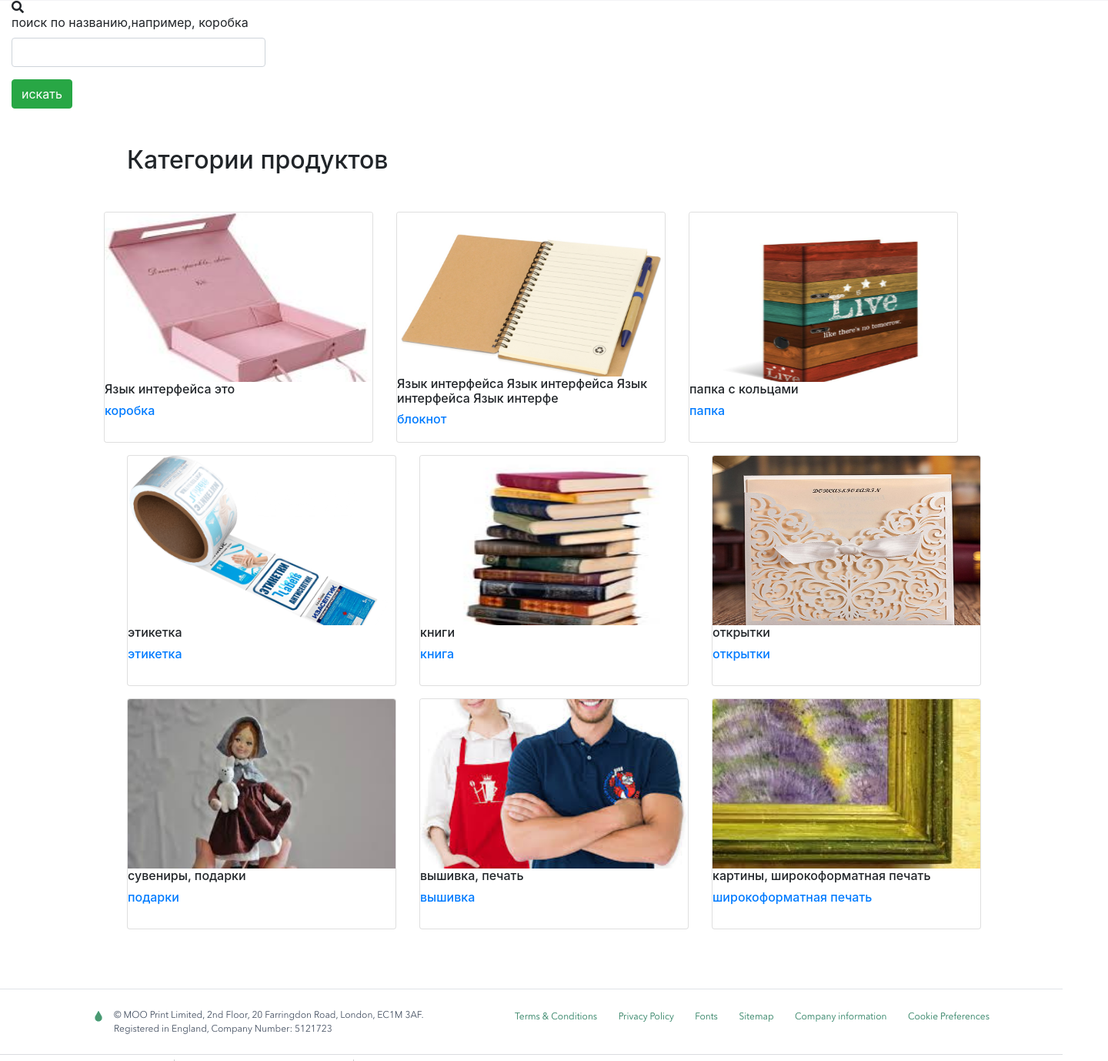
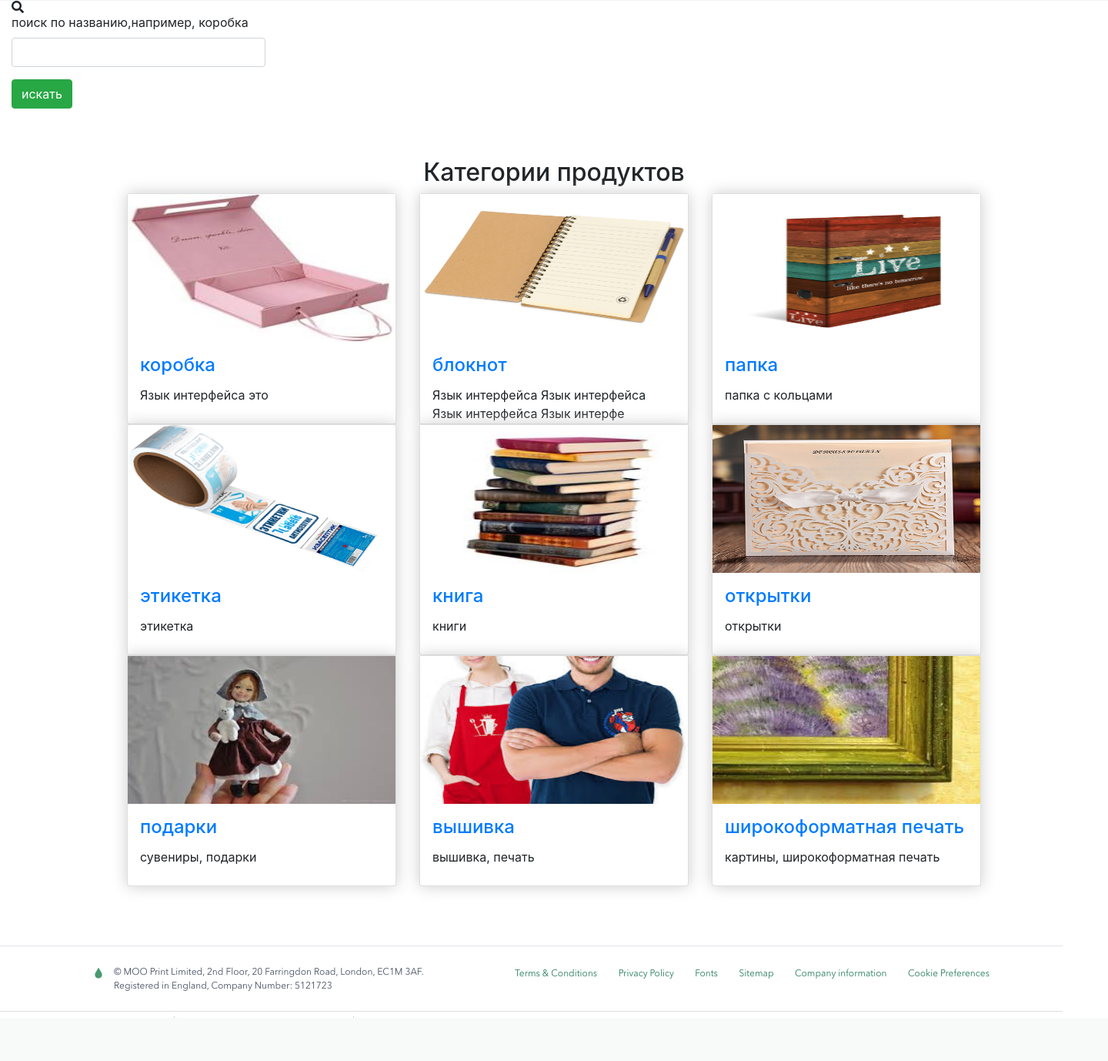
Before and after one commit to Ark005/to_start, a Django app: page / in a window 1440 px wide. Shown: the part 871-2249 px from the top of the page at 77% size. After the commit the page ends 2193 px from the top, so only its background shows below. Run offline with Django 3.2, Linux system fonts and the light colour scheme; data comes from the database, SQL or seed files in the repository; both versions use the stored data as it was after the commit; some libraries are stand-ins or nearby versions.

```diff
--- a/ecommerce/settings.py
+++ b/ecommerce/settings.py
@@ -53,6 +53,7 @@ INSTALLED_APPS = [
     'django.contrib.messages',
     'django.contrib.staticfiles',
     'django.contrib.sites',
+    'sorl.thumbnail',
     # 'send_email.apps.SendEmailConfig',
 ]
 
@@ -173,3 +174,6 @@ EMAIL_HOST_PASSWORD = ''
 
 DEFAULT_FROM_EMAIL = 'Arcadiy'
 DEFAULT_TO_EMAIL = '782732713787@ckjskdcdfnkdsf.com'
+
+
+THUMBNAIL_DEBUG = True,
--- a/ecommerce/urls.py
+++ b/ecommerce/urls.py
@@ -18,6 +18,11 @@ from django.urls import path, include
 from django.conf import settings
 from django.conf.urls.static import static
 from django.urls import path
+
+from django.contrib.staticfiles.urls import static
+from django.contrib.staticfiles.urls import staticfiles_urlpatterns
+
+
 from products.views import (
     indexView,
     postProduct,
@@ -37,3 +42,8 @@ urlpatterns = [
 
 
 ]+ static(settings.MEDIA_URL, document_root=settings.MEDIA_ROOT)
+
+
+
+urlpatterns += staticfiles_urlpatterns()
+urlpatterns += static(settings.MEDIA_URL, document_root=settings.MEDIA_ROOT)
--- a/products/static/css/main.css
+++ b/products/static/css/main.css
@@ -25,3 +25,30 @@
     border-radius: 4px;
     cursor: zoom-in;
 }
+
+
+
+
+
+.blog{
+ margin: 4em 0;
+ position: relative;
+}
+.blog h1{
+ color:#F97300;
+ margin: 2em;
+}
+.blog .card{
+ box-shadow: 0 0 20px #ccc;
+}
+.blog .card img{
+ width: 100%;
+ height: 12em;
+}
+.blog .card-title{
+ color:#F97300;
+
+}
+.blog .card-body{
+ padding: 1em;
+}
--- a/products/templates/products/base.html
+++ b/products/templates/products/base.html
@@ -1,4 +1,5 @@
 {% load static %}
+{% load thumbnail %}
 <!DOCTYPE html>
 <html lang="en">
 <head>
@@ -75,5 +76,4 @@
   {% endblock javascript %}
 </body>
 </body>
-
 </html>
--- a/products/templates/products/home.html
+++ b/products/templates/products/home.html
@@ -8,13 +8,13 @@
 
 
 {% extends 'products/base.html' %}
-
+{% load thumbnail %}
 
 
 
 
 {% load crispy_forms_tags %}
-<div class="col-md-3">
+<div class="col-md-">
   <span class="icon"><i class="fa fa-search"></i></span>
   <form method="get">
     {{ filter.form| crispy }}
@@ -46,48 +46,80 @@ class= "btn btn-success btn-buy">
 </div>
 
 
-  <div class="container my-5">
-    <h2 class="my-5">Категории продуктов</h2>
-    <div class="row"></div>
+  <!-- <div class="container my-5"> -->
+    <!-- <h2 class="my-5">Категории продуктов</h2> -->
+    <!-- <div class="row"></div> -->
+    <!-- <div class="row"> -->
+    <!-- <div class="row"></div> -->
+
+
+
+<div class="blog">
+ <div class="container">
+ <h2 class="text-center">Категории продуктов</h2>
   <div class="row">
 
+    <!-- <div class="card"> -->
+     <!-- <div class="card-img">
+      <img align="center" src="images/posts/polit.jpg" class="img-fluid">
+     </div> -->
 
-		<div class="row"></div>
 	{% for product in filter.qs %}
-		  <div class="col-md-8 col-sm-12 col-lg-4">
-			<figure class="card card-product">
-				<div class="img-wrap">
-					<img src="media/{{ product.mainimage }}" style="width: 100%; height: 250px;">
+
+  <!-- <div class="tile__body list-default__parent"> -->
+
+
+	<div class="col-md-4 col-lg-4 col-sm-12">
+
+	    <div class="card">
+	     <div class="card-img">
+	      <!-- <img align="center" src="{{ product.mainimage.url }}" class="img-fluid"> -->
+	      <!-- <img align="center" src="media/{{ product.mainimage }}" class="img-fluid"> -->
+      		<!-- { % thumbnail 'product.mainimage' "50" as im % } -->
+      		{% thumbnail product.mainimage "300" as im %}
+		        <img align="center" src="{{ im.url }}" alt="not found" class="img-fluid">
+		        <!-- { % empty % }
+		        <p>No image</p> -->
+			{% endthumbnail %}
 	     </div>
-				<figcaption class="info-wrap">
-					<!-- Старый -->
-					<!-- <h6 class="title text-dots"><a href="{{ product.get_absolute_url }}">{{ product.name }}</a></h6>-->
-					<!-- <p>Текст</p> -->
-<h6 class="title text-dots">{{ product.preview_text}}</a></h6>
-					<h6 class="title text-dots"><a href="products_by_category/{{ product.id }}">{{ product.name }}</a></h6>
 
-					<!-- <h6 class="title text-dots"><a href="get_subcategory/{{ product.subcategory.id }}">{{ product.name }}</a></h6> -->
+	    <div class="card-body">
+	     <h4 class="card-title"><a href="products_by_category/{{ product.id }}">{{ product.name }}</a></h4>
+	      <p class="card-text">
+	       {{ product.preview_text}}
+	      </p>
+	     </div>
+	   <!--   <div class="card-footer">
+	      <a href="" class="card-link">Read more</a>
+	     </div> -->
+	    </div>
+	<!-- </div> -->
 
-					<div class="action-wrap">
-						<!-- <a href="cart/{{ product.slug }}" class="btn btn-primary btn-sm"> Add to Cart </a>
-            			<a href="cart/" class="btn btn-primary btn-sm"> View Cart </a> -->
-<!--             <a href="remove/{{ product.slug }}" class="btn btn-danger btn-sm"> Remove</a>
- -->						<!-- price-wrap.// -->
-						 <div class="price-wrap h5">
-							<!-- <span class="price-new">руб. {{product.price}}</span>-->
-							<!-- <del class="price-old">руб. 1980</del>-->
+
   </div>
-					</div> <!-- action-wrap -->
-				</figcaption>
-			</figure> <!-- card // -->
-    </div> <!-- col // -->
+
+
+			<!-- { % thumbnail "media/{{ product.mainimage }}" "300" as im % } -->
+
+
+	     <!-- </div> -->
+
 
 		{% endfor %}
+
    </div>
   </div>
  </div>
 </div>
-
+</div>
+</div>
+<!-- </div> -->
+<!-- </div> -->
+<!-- 		</div>
+	</div>
+  </div>
+  </div>
+  -->
 
   <div>
     <img src="/media/products/Q3.png" border="0"/>
--- a/requirements.txt
+++ b/requirements.txt
@@ -23,3 +23,4 @@ sqlparse==0.4.1
 stripe==2.55.0
 urllib3==1.25.11
 django-polymorphic==3.0.0
+sorl-thumbnail==12.7.0
```
Also changed, not shown: products/templates/products/products_details.html (+9 -1 lines), db.sqlite3. Lines whose indentation alone changed are shown as unchanged.
